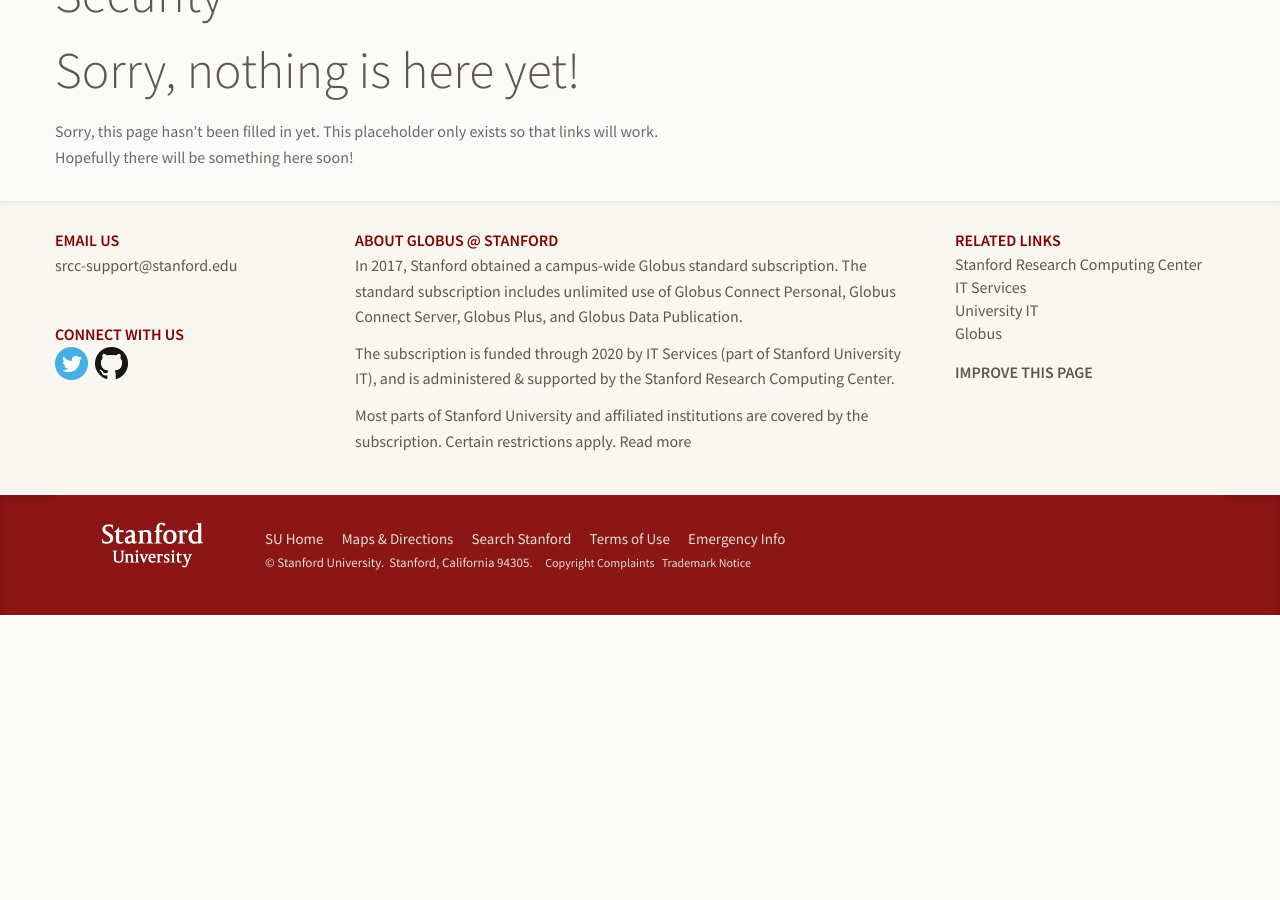
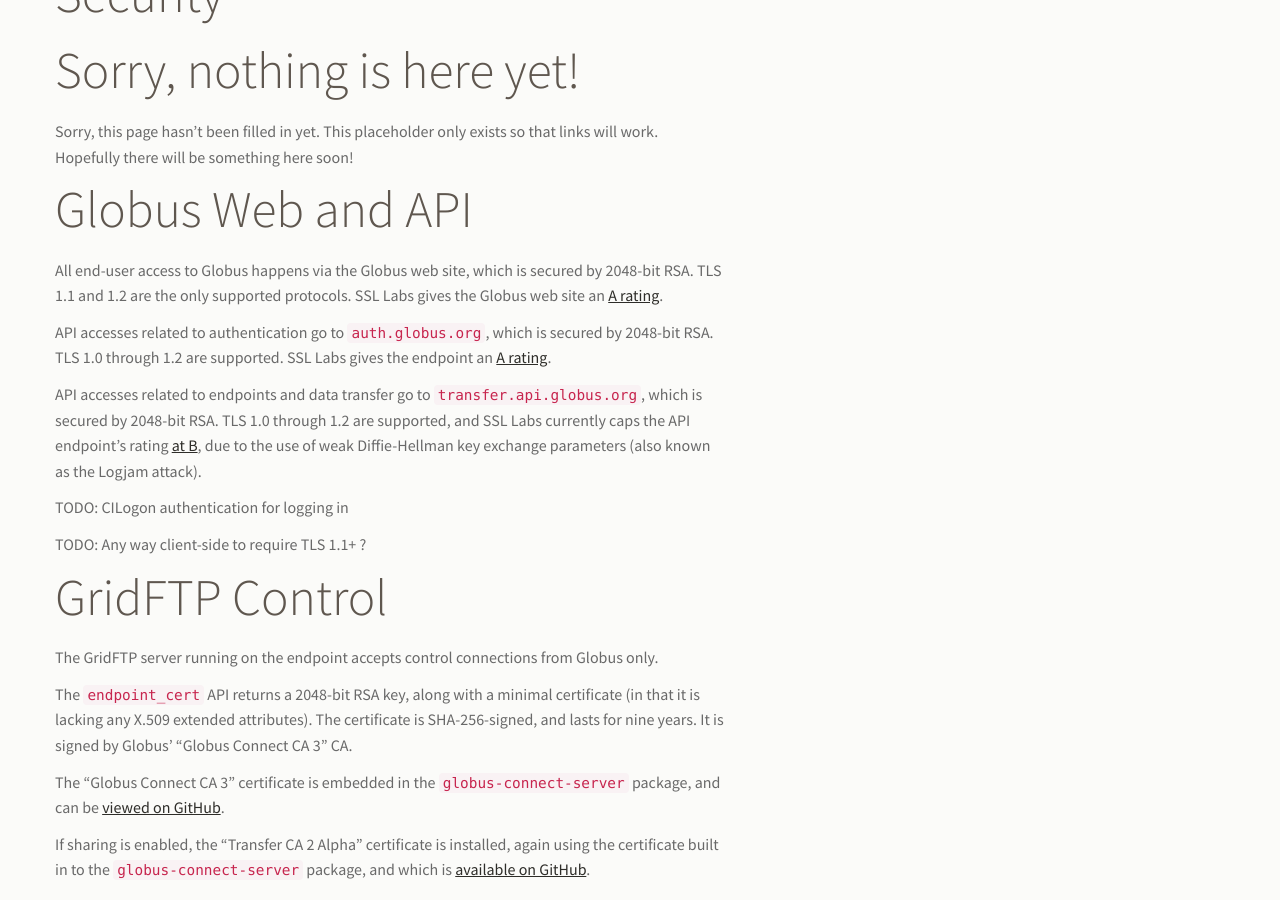
Before and after one commit to stanford-rc/globus.stanford.edu, a Jekyll site: the page built from security.md, in a window 1280 px wide and 900 px high, scrolled down 315 px. Built offline with Jekyll 4.4.1, drawn with Linux system fonts in a browser that asks for light colours; nearby versions of some CDN libraries; before the commit the page ends 955 px from its top, so only the background shows below that; some of the changed text lies outside the part shown.

Commit message:
Start filling in security info
We cover info on the Globus web and API endpoints security, and how GridFTP
does server certs.Info on the CILogon CAs is also filled in.

```diff
--- a/security.md
+++ b/security.md
@@ -8,3 +8,83 @@ description: Information about Globus security
 
 Sorry, this page hasn't been filled in yet.  This placeholder only exists so
 that links will work.  Hopefully there will be something here soon!
+
+# Globus Web and API
+
+All end-user access to Globus happens via the Globus web site, which is secured
+by 2048-bit RSA.  TLS 1.1 and 1.2 are the only supported
+protocols.  SSL Labs gives the Globus web site an [A rating](https://www.ssllabs.com/ssltest/analyze.html?d=www.globus.org).
+
+API accesses related to authentication go to `auth.globus.org`, which is
+secured by 2048-bit RSA.  TLS 1.0 through 1.2 are supported.  SSL Labs gives
+the endpoint an [A rating](https://www.ssllabs.com/ssltest/analyze.html?d=auth.globus.org&latest).
+
+API accesses related to endpoints and data transfer go to
+`transfer.api.globus.org`, which is secured by 2048-bit RSA.  TLS 1.0 through
+1.2 are supported, and SSL Labs currently caps the API endpoint's rating [at
+B](https://www.ssllabs.com/ssltest/analyze.html?d=transfer.api.globusonline.org),
+due to the use of weak Diffie-Hellman key exchange parameters (also known as
+the Logjam attack).
+
+TODO: CILogon authentication for logging in
+
+TODO: Any way client-side to require TLS 1.1+ ?
+
+# GridFTP Control
+
+The GridFTP server running on the endpoint accepts control connections from
+Globus only.
+
+The `endpoint_cert` API returns a 2048-bit RSA key, along with a minimal
+certificate (in that it is lacking any X.509 extended attributes).  The
+certificate is SHA-256-signed, and lasts for nine years.  It is signed by
+Globus' "Globus Connect CA 3" CA.
+
+The "Globus Connect CA 3" certificate is embedded in the
+`globus-connect-server` package, and can be [viewed on GitHub](https://github.com/globus/globus-connect-server/blob/master/source/globus/connect/security/go-ca3.pem).
+
+If sharing is enabled, the "Transfer CA 2 Alpha" certificate is installed,
+again using the certificate built in to the `globus-connect-server` package,
+and which is [available on GitHub](https://github.com/globus/globus-connect-server/blob/master/source/globus/connect/security/go_transfer_ca_2.pem).
+
+TODO: Certs for user identification.
+
+# GridFTP Data
+
+# legacy MyProxy
+
+# MyProxy OAuth
+
+# CILogon
+
+When using CILogon, proxy certificates are issued by the "CILogon Basic CA 1"
+or by the "CILogon Silver CA 1" certificates.  Both CA certificates are built
+in to the `globus-connect-server` package, and are available on GitHub (for
+both
+[basic](https://github.com/globus/globus-connect-server/blob/master/source/globus/connect/security/cilogon-silver.pem)
+and
+[silver](https://github.com/globus/globus-connect-server/blob/master/source/globus/connect/security/cilogon-silver.pem)).
+Both CAs may also be independently downloaded [from CILogon
+directly](http://ca.cilogon.org/downloads).
+
+CILogon certificates are often valid for days, so when an endpoint trusts
+CILogon for authentication, `globus-connect-server-setup` installs two hourly
+cron jobs, each of which downloads the latest CRL for one of the CAs.
+
+# More Details
+
+## GridFTP Security
+
+Regarding the `endpoint_cert` API, you can try it yourself using the
+[`globus-sdk` package](https://pypi.python.org/pypi/globus-sdk/1.5.0) and the
+following demo code:
+
+{% gist 5b9a820c54ff80c1f05db257a964b0be %}
+
+The API is called by `configure_credential` in [`globus.connect.server`](https://github.com/globus/globus-connect-server/blob/master/source/globus/connect/server/__init__.py).
+
+The "Globus Connect CA 3" certificate is installed as part of `configure_trust_roots`, which is also in [`globus.connect.server`](https://github.com/globus/globus-connect-server/blob/master/source/globus/connect/server/__init__.py).
+
+## CILogon
+
+The two CILogon CA certificates are installed as part of `configure_trust_roots`, which is also in [`globus.connect.server`](https://github.com/globus/globus-connect-server/blob/master/source/globus/connect/server/__init__.py).  That is also where the CRL-download cron job is defined.
```
